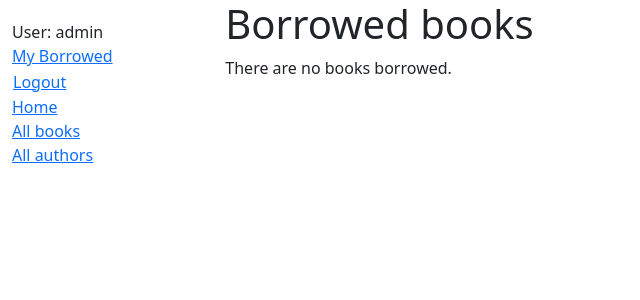
After one commit to Astrokojo/django-local-library, a Django app: page /catalog/mybooks/ in a window 1280 px wide. The commit adds this page. Shown: the top 300 px of the page, without its empty margins (0-640 px from the left). Run offline with Django 5.2, Linux system fonts and the light colour scheme; a user stored in the database is signed in; data comes from the database, SQL or seed files in the repository; both versions use the stored data as it was after the commit.

```diff
--- a/locallibrary/catalog/admin.py
+++ b/locallibrary/catalog/admin.py
@@ -39,7 +39,7 @@ class BookAdmin(admin.ModelAdmin):
 
 @admin.register(BookInstance)
 class BookInstanceAdmin(admin.ModelAdmin):
-    list_display = ('book', 'display_status', 'display_expected_return_date', 'id')
+    list_display = ('book', 'display_status','borrower', 'display_expected_return_date', 'id')
     list_filter = ('status', 'due_back')
 
 # Adds sections to the detail view of the book instance.
@@ -49,6 +49,6 @@ class BookInstanceAdmin(admin.ModelAdmin):
             'fields': ('book', 'imprint', 'id')
         }),
         ('Availability', {
-            'fields': ('status', 'due_back')
+            'fields': ('status', 'due_back', 'borrower')
         }),
     )
--- a/locallibrary/catalog/static/css/styles.css
+++ b/locallibrary/catalog/static/css/styles.css
@@ -3,3 +3,10 @@
   padding: 0;
   list-style: none;
 }
+#logout-form {
+  display: inline;
+}
+#logout-form button {
+  padding: 0;
+  margin: 0;
+}
--- a/locallibrary/catalog/templates/base_generic.html
+++ b/locallibrary/catalog/templates/base_generic.html
@@ -22,6 +22,18 @@
         <div class="col-sm-2">
           {% block sidebar %}
           <ul class="sidebar-nav">
+            {% if user.is_authenticated %}
+            <li>User: {{ user.get_username }}</li>
+            <li><a href="{% url 'my-borrowed' %}">My Borrowed</a></li>
+            <li>
+              <form id="logout-form" method="post" action="{% url 'logout' %}">
+                {% csrf_token %}
+                <button type="submit" class="btn btn-link">Logout</button>
+              </form>
+            </li>
+            {% else %}
+            <li><a href="{% url 'login' %}?next={{ request.path }}">Login</a></li>
+            {% endif %}
             <li><a href="{% url 'index' %}">Home</a></li>
             <li><a href="{%url 'books' %}">All books</a></li>
             <li><a href="{%url 'authors'%}">All authors</a></li>
--- /dev/null
+++ b/locallibrary/catalog/templates/catalog/bookinstance_list_borrowed_user.html
@@ -0,0 +1,19 @@
+{% extends "base_generic.html" %}
+
+{% block content %}
+    <h1>Borrowed books</h1>
+
+    {% if bookinstance_list %}
+    <ul>
+
+      {% for bookinst in bookinstance_list %}
+      <li class="{% if bookinst.is_overdue %}text-danger{% endif %}">
+        <a href="{% url 'book-detail' bookinst.book.pk %}">{{ bookinst.book.title }}</a> ({{ bookinst.due_back }})
+      </li>
+      {% endfor %}
+    </ul>
+
+    {% else %}
+      <p>There are no books borrowed.</p>
+    {% endif %}
+{% endblock %}
--- a/locallibrary/catalog/templates/index.html
+++ b/locallibrary/catalog/templates/index.html
@@ -16,8 +16,7 @@
   <li><strong>Authors:</strong> {{ num_authors }}</li>
   <li><strong>Genres:</strong> {{ num_genres }}</li>
   <li>
-    <strong>Book titles containing the word the:</strong> {{
-    books_titles_containing }}
+    <strong>Book titles containing the word the:</strong> {{ books_titles_containing }}
   </li>
 </ul>
 <p>Yo have visited this page {{ num_visits }} time{{ num_visits|pluralize}}.</p>
--- a/locallibrary/catalog/urls.py
+++ b/locallibrary/catalog/urls.py
@@ -8,6 +8,7 @@ urlpatterns = [
    path('book/<int:pk>', views.BookDetailView.as_view(), name='book-detail'), # the pattern for this URL is useful for displaying detailed information about a particular book.
    path('authors/', views.AuthorListView.as_view(), name='authors'),
    path('author/<int:pk>', views.AuthorDetailView.as_view(), name='author-detail'),
+   path('mybooks/', views.LoanedBooksByUserListView.as_view(), name='my-borrowed'),
 
    # Warning: The generic class-based detail view expects to be passed a parameter named pk. If you're writing your own function view you can use whatever parameter name you like, or indeed pass the information in an unnamed argument.
 ]
--- a/locallibrary/catalog/views.py
+++ b/locallibrary/catalog/views.py
@@ -3,7 +3,7 @@ from django.views import generic
 
 from .models import Book, Author, BookInstance, Genre
 
-# view written as a function
+# view written as a function.
 def index(request):
     """View function for home page of site."""
 
@@ -85,3 +85,18 @@ class AuthorDetailView(generic.DetailView):
     def author_detail_view(request, primary_key):
         author = get_object_or_404(Author, pk=primary_key)
         return render(request, 'catalog/author_detail.html', context={'author': author})
+
+from django.contrib.auth.mixins import LoginRequiredMixin
+
+class LoanedBooksByUserListView(LoginRequiredMixin,generic.ListView):
+    """Generic class-based view listing books on loan to current user."""
+    model = BookInstance
+    template_name = 'catalog/bookinstance_list_borrowed_user.html'
+    paginate_by = 10
+
+    def get_queryset(self):
+        return (
+            BookInstance.objects.filter(borrower=self.request.user)
+            .filter(status__exact='o')
+            .order_by('due_back')
+        )
```
Also changed, not shown: locallibrary/catalog/models.py (+9 -0 lines), locallibrary/catalog/migrations/0002_remove_genre_genre_name_case_insensitive_unique_and_more.py (added), locallibrary/catalog/migrations/0003_alter_bookinstance_options.py (added), locallibrary/db.sqlite3.
